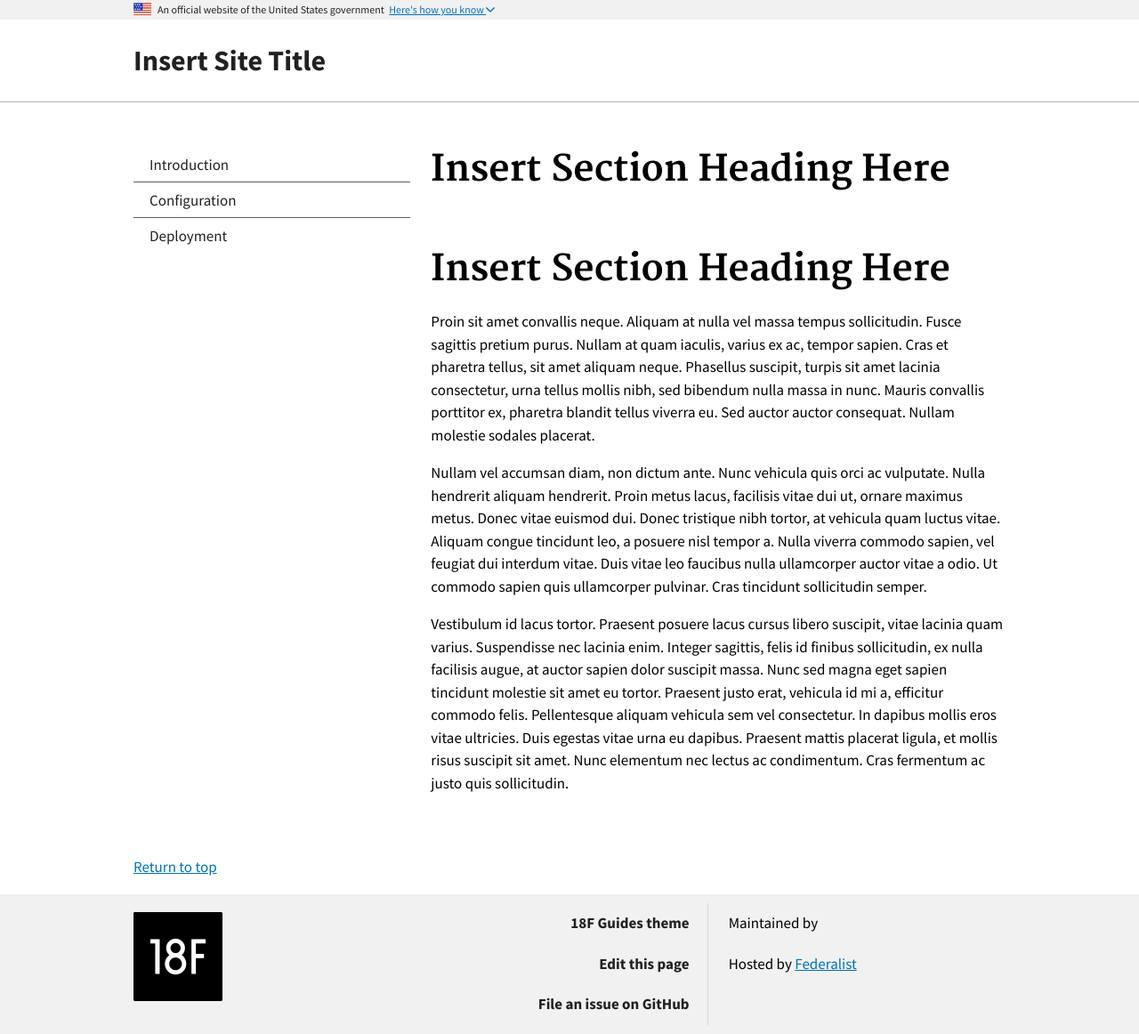
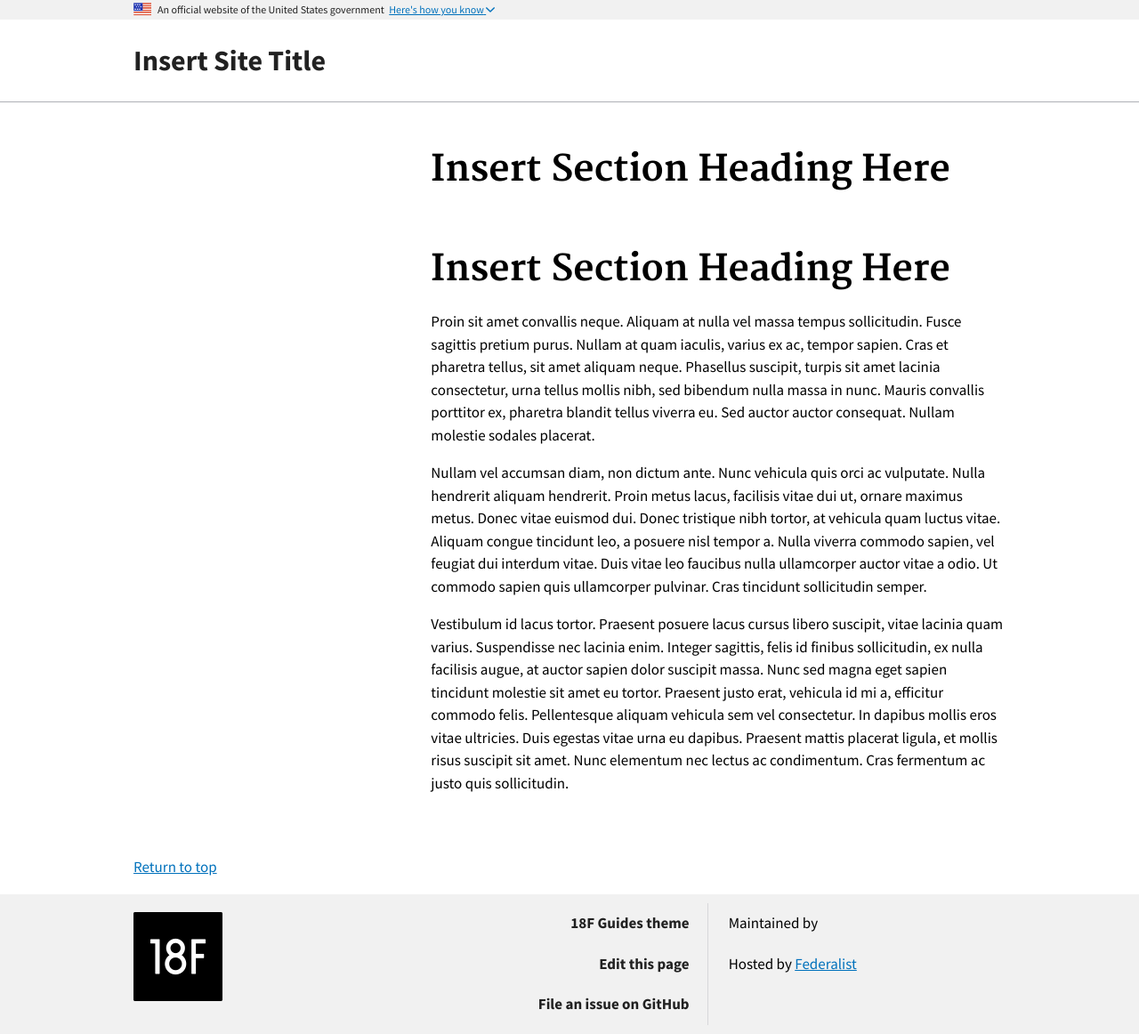
Before and after one commit to davidewarren/federalist-guide-template, a Jekyll site: the page built from index.md, in a window 1280 px wide. Shown: the whole page at 89% size. Built offline with Jekyll 4.4.1, drawn with Linux system fonts in a browser that asks for light colours; our own code applies the rules of GitHub Pages for plain Markdown files; part of the change alters nothing that is shown.

```diff
--- a/_includes/sidebar.html
+++ b/_includes/sidebar.html
@@ -1,4 +1,4 @@
-{% for link in site.data.samplelist.docs %}
+{% for link in site.config.navigation %}
       <li>
             <a href="{{ link.url }}" alt="{{ link.title }}">{{ link.title }}</a>
       </li>
```
